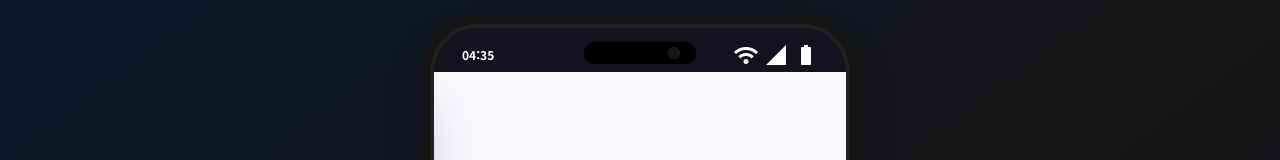
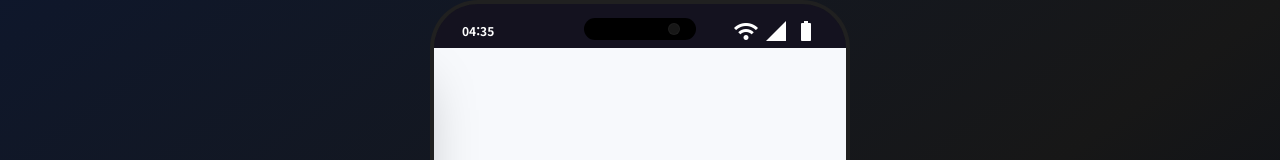
Before and after one commit to ryujaeminl/oss_project, a Next.js app: page / in a window 1280 px wide. Shown: the top 160 px of the page. Built offline with nearby package versions, Linux system fonts and the light colour scheme; no server answers; grey boxes are pictures that could not be loaded.

Commit message:
fix: add nextauth fallback secret and convert phoneshell to pure CSS responsive

```diff
--- a/components/layout/PhoneShell.tsx
+++ b/components/layout/PhoneShell.tsx
@@ -111,28 +111,17 @@ export default function PhoneShell({ children }: { children: React.ReactNode })
   const showHeaderFooter = isLoggedIn && pathname !== "/";
 
   return (
-    <div className={
-      isMobileMode
-        ? "bg-surface min-h-screen w-full flex flex-col overflow-x-hidden selection:bg-primary-container selection:text-on-primary-container"
-        : "bg-gradient-to-br from-slate-900 via-neutral-900 to-slate-950 min-h-screen flex items-center justify-center p-0 md:p-6 overflow-x-hidden selection:bg-primary-container selection:text-on-primary-container"
-    }>
+    <div className="bg-surface overflow-x-hidden selection:bg-primary-container selection:text-on-primary-container md:bg-gradient-to-br md:from-slate-900 md:via-neutral-900 md:to-slate-950 md:min-h-screen md:flex md:items-center md:justify-center md:p-0">
       {/* Android Phone Frame Shell Wrapper */}
-      <div className={
-        isMobileMode
-          ? "w-full min-h-screen bg-surface flex flex-col relative pt-[env(safe-area-inset-top)] pb-[env(safe-area-inset-bottom)]"
-          : "phone-container w-full max-w-[420px] aspect-[9/19.5] min-h-[720px] md:min-h-[840px] bg-neutral-950 rounded-[48px] overflow-hidden relative flex flex-col border-[4px] border-neutral-800/80"
-      }>
+      <div className="w-full min-h-screen bg-surface flex flex-col relative pt-[env(safe-area-inset-top)] pb-[env(safe-area-inset-bottom)] md:phone-container md:max-w-[420px] md:aspect-[9/19.5] md:min-h-[840px] md:bg-neutral-950 md:rounded-[48px] md:border-[4px] md:border-neutral-800/80 md:overflow-hidden md:pt-0 md:pb-0">
 
         {/* Top Camera Punch Hole Notch */}
-        {!isMobileMode && (
-          <div className="absolute top-3.5 left-1/2 -translate-x-1/2 w-28 h-5.5 bg-black rounded-full z-[80] flex items-center justify-center pointer-events-none">
+        <div className="hidden md:flex absolute top-3.5 left-1/2 -translate-x-1/2 w-28 h-5.5 bg-black rounded-full z-[80] items-center justify-center pointer-events-none">
           <div className="w-3 h-3 bg-neutral-900 rounded-full border border-neutral-800/50 ml-auto mr-4"></div>
         </div>
-        )}
 
         {/* Android Status Bar */}
-        {!isMobileMode && (
-          <div className="h-11 bg-[#6c5dd3]/10 dark:bg-black/20 flex items-center justify-between px-7 pt-2.5 z-50 text-white font-bold text-xs select-none pointer-events-none">
+        <div className="hidden md:flex h-11 bg-[#6c5dd3]/10 dark:bg-black/20 items-center justify-between px-7 pt-2.5 z-50 text-white font-bold text-xs select-none pointer-events-none">
           <span>{timeStr}</span>
           <div className="flex items-center gap-1.5">
             <span className="material-symbols-outlined text-sm font-bold">wifi</span>
@@ -140,7 +129,6 @@ export default function PhoneShell({ children }: { children: React.ReactNode })
             <span className="material-symbols-outlined text-sm font-bold">battery_full</span>
           </div>
         </div>
-        )}
 
         {/* App Screen Inside Shell */}
         <div
@@ -173,9 +161,7 @@ export default function PhoneShell({ children }: { children: React.ReactNode })
           {showHeaderFooter && <BottomNav />}
 
           {/* Bottom Navigation Gesture Bar */}
-          {!isMobileMode && (
-            <div className="absolute bottom-1.5 left-1/2 -translate-x-1/2 w-32 h-1 bg-neutral-600/40 rounded-full z-[80] pointer-events-none select-none"></div>
-          )}
+          <div className="hidden md:block absolute bottom-1.5 left-1/2 -translate-x-1/2 w-32 h-1 bg-neutral-600/40 rounded-full z-[80] pointer-events-none select-none"></div>
         </div>
       </div>
 
--- a/lib/auth.ts
+++ b/lib/auth.ts
@@ -101,5 +101,5 @@ export const authOptions: AuthOptions = {
   pages: {
     signIn: "/",
   },
-  secret: process.env.NEXTAUTH_SECRET,
+  secret: process.env.NEXTAUTH_SECRET || "woolini-dev-secret-2026",
 };
```
Lines whose indentation alone changed are shown as unchanged.
